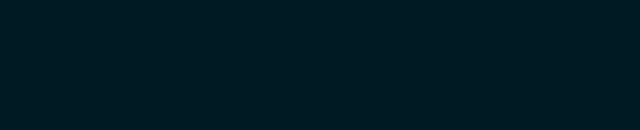
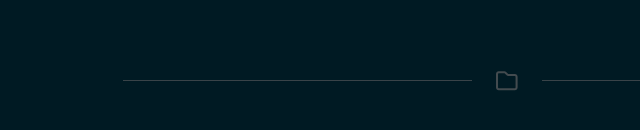
Before and after one commit to ghidra-codes/ak-portfolio, a React (Vite) app: page / in a window 1280 px wide. Shown: the part 2877-3007 px from the top of the page, without its empty margins (133-773 px from the left). Before the commit the page ends 2910 px from the top, so only its background shows below. Built offline with nearby package versions, Linux system fonts and the light colour scheme.

Commit message:
added another featured project and divider

```diff
--- a/src/assets/scss/about/tech-stack/_techStack.scss
+++ b/src/assets/scss/about/tech-stack/_techStack.scss
@@ -33,6 +33,11 @@
 
 		@include respond(tablet) {
 			margin-top: 2rem;
+			gap: 1rem;
+		}
+
+		@include respond(mobile) {
+			gap: 0.75rem;
 		}
 	}
 }
--- a/src/assets/scss/main.scss
+++ b/src/assets/scss/main.scss
@@ -23,6 +23,7 @@
 
 @use "./projects/projects";
 @use "./projects/projectFeature";
+@use "./projects/featureDivider";
 
 @use "./ui/cursorInfoBox";
 @use "./ui/tintedImage";
--- /dev/null
+++ b/src/assets/scss/projects/_featureDivider.scss
@@ -0,0 +1,49 @@
+@use "../abstracts/index" as *;
+
+.project-feature-divider-container {
+	width: 60%;
+	margin: 4rem auto;
+
+	display: grid;
+	grid-template-columns: 1fr auto 1fr;
+	align-items: center;
+	gap: 1.5rem;
+
+	@include respond(tablet) {
+		width: 70%;
+		margin: 2rem auto;
+		gap: 1rem;
+	}
+
+	@include respond(mobile) {
+		width: 90%;
+		gap: 0.75rem;
+	}
+}
+
+.feature-divider-line {
+	display: block;
+	height: 1px;
+	background: $mid-jet;
+	opacity: 0.6;
+	transform-origin: center;
+}
+
+.feature-divider-line.left {
+	transform-origin: right center;
+}
+
+.feature-divider-line.right {
+	transform-origin: left center;
+}
+
+.feature-divider-icon {
+	font-size: 1.35rem;
+	color: $mid-jet;
+	opacity: 0.7;
+	justify-self: center;
+
+	@include respond(mobile) {
+		font-size: 1.25rem;
+	}
+}
--- a/src/assets/scss/projects/_projectFeature.scss
+++ b/src/assets/scss/projects/_projectFeature.scss
@@ -48,6 +48,10 @@
 			&:hover::after {
 				opacity: 1;
 			}
+		}
+
+		.project-icon[data-tooltip="PHP"] svg {
+			transform: scale(1.15);
 		}
 	}
 
@@ -176,7 +180,7 @@
 			width: fit-content;
 			@include flex-center;
 			flex-direction: column;
-			gap: 0.5rem;
+			gap: 1.2rem;
 		}
 
 		.top {
@@ -191,7 +195,7 @@
 
 			.project-icons {
 				align-self: flex-start;
-				padding-left: 0.5rem;
+				padding-left: 1rem;
 			}
 
 			h3 {
--- a/src/components/about/tech-stack/TechStack.tsx
+++ b/src/components/about/tech-stack/TechStack.tsx
@@ -14,6 +14,12 @@
 	const [hoveredCategory, setHoveredCategory] = useState<string | null>(null);
 	const [hoveredInfo, setHoveredInfo] = useState<string | null>(null);
 	const [cursorPos, setCursorPos] = useState({ x: 0, y: 0 });
+
+	const headerRef = useRef(null);
+	const headerInView = useInView(headerRef, {
+		once: true,
+		margin: "-80px",
+	});
 
 	const sliderRef = useRef(null);
 	const isInView = useInView(sliderRef, { once: true, margin: "-50px" });
@@ -35,12 +41,11 @@
 	return (
 		<>
 			<RevealAnimation setFullWidth>
-				<div className="tech-stack-header-container">
+				<div ref={headerRef} className="tech-stack-header-container">
 					<motion.div
 						className="tech-stack-header-line"
 						initial={{ scaleX: 0 }}
-						whileInView={{ scaleX: 1 }}
-						viewport={{ once: true, margin: "-80px" }}
+						animate={headerInView ? { scaleX: 1 } : {}}
 						transition={{ duration: 0.3, ease: EASE_OUT_SLOW, delay: 0.4 }}
 					/>
 
@@ -49,8 +54,7 @@
 					<motion.div
 						className="tech-stack-header-line"
 						initial={{ scaleX: 0 }}
-						whileInView={{ scaleX: 1 }}
-						viewport={{ once: true, margin: "-80px" }}
+						animate={headerInView ? { scaleX: 1 } : {}}
 						transition={{ duration: 0.3, ease: EASE_OUT_SLOW, delay: 0.4 }}
 					/>
 				</div>
--- /dev/null
+++ b/src/components/projects/FeatureDivider.tsx
@@ -0,0 +1,32 @@
+import { EASE_OUT_SLOW } from "@/constants/animations";
+import { motion } from "motion/react";
+import { FaRegFolder } from "react-icons/fa6";
+import RevealAnimation from "../ui/RevealAnimation";
+
+const FeatureDivider = () => {
+	return (
+		<RevealAnimation setFullWidth>
+			<div className="project-feature-divider-container">
+				<motion.div
+					className="feature-divider-line left"
+					initial={{ scaleX: 0 }}
+					whileInView={{ scaleX: 1 }}
+					viewport={{ once: true, margin: "-80px" }}
+					transition={{ duration: 0.4, ease: EASE_OUT_SLOW, delay: 0.3 }}
+				/>
+
+				<FaRegFolder className="feature-divider-icon" />
+
+				<motion.div
+					className="feature-divider-line right"
+					initial={{ scaleX: 0 }}
+					whileInView={{ scaleX: 1 }}
+					viewport={{ once: true, margin: "-80px" }}
+					transition={{ duration: 0.4, ease: EASE_OUT_SLOW, delay: 0.3 }}
+				/>
+			</div>
+		</RevealAnimation>
+	);
+};
+
+export default FeatureDivider;
--- a/src/components/projects/Projects.tsx
+++ b/src/components/projects/Projects.tsx
@@ -1,8 +1,10 @@
+import filmFlare from "@/assets/images/filmflare-screenshot.png";
+import matdagboken from "@/assets/images/matdagboken-screenshot.jpg";
+import { projectIconsMap } from "@/constants/projectIcons";
 import SectionHeader from "../layout/SectionHeader";
 import RevealAnimation from "../ui/RevealAnimation";
 import ProjectFeature from "./project-feature/ProjectFeature";
-import filmFlare from "@/assets/images/filmflare-screenshot.png";
-import { projectIconsMap } from "@/constants/projectIcons";
+import FeatureDivider from "./FeatureDivider";
 
 export default function Projects() {
 	return (
@@ -11,6 +13,7 @@
 				<SectionHeader title="Projects" />
 				<h3 className="subheading">Some Things I've Made.</h3>
 			</RevealAnimation>
+
 			<ProjectFeature
 				imageProps={{
 					src: filmFlare,
@@ -31,6 +34,41 @@
 				}
 				projectIcons={["typescript", "react", "reactQuery"].map((key) => {
 					const { icon: Icon, label } = projectIconsMap[key];
+
+					return (
+						<span key={key} className="project-icon" data-tooltip={label}>
+							<Icon />
+						</span>
+					);
+				})}
+			/>
+
+			<FeatureDivider />
+
+			<ProjectFeature
+				imageProps={{
+					src: matdagboken,
+					alt: "Screenshot from matdagboken site",
+					imageClass: "project-image",
+					wrapperClass: "project-image-wrapper",
+				}}
+				heading={<h3>Matdagboken</h3>}
+				description={
+					<p>
+						Matdagboken is a large-scale meal tracking platform that I worked on during
+						my internship at OAWA, where I was responsible for redesigning and
+						rebuilding the entire Matdagboken section from scratch. Following a Figma
+						design, the goal was to make the experience more app-like, inspired by tools
+						such as Lifesum. My work included implementing complex search flows, macro
+						scaling logic, micro-animations, and modal-based interactions, as well as
+						setting up backend routes, controllers, migrations, and models in Laravel.
+						The project is still ongoing, but the features I’ve delivered are already
+						live and in active use.
+					</p>
+				}
+				projectIcons={["javascript", "react", "php", "laravel"].map((key) => {
+					const { icon: Icon, label } = projectIconsMap[key];
+
 					return (
 						<span key={key} className="project-icon" data-tooltip={label}>
 							<Icon />
--- a/src/constants/projectIcons.ts
+++ b/src/constants/projectIcons.ts
@@ -1,8 +1,18 @@
 import type { IconType } from "react-icons";
-import { SiReact, SiReactquery, SiTypescript } from "react-icons/si";
+import {
+	SiReact,
+	SiReactquery,
+	SiTypescript,
+	SiJavascript,
+	SiPhp,
+	SiLaravel,
+} from "react-icons/si";
 
 export const projectIconsMap: Record<string, { icon: IconType; label: string }> = {
 	typescript: { icon: SiTypescript, label: "TypeScript" },
 	react: { icon: SiReact, label: "React" },
 	reactQuery: { icon: SiReactquery, label: "React Query" },
+	javascript: { icon: SiJavascript, label: "JavaScript" },
+	php: { icon: SiPhp, label: "PHP" },
+	laravel: { icon: SiLaravel, label: "Laravel" },
 };
--- a/src/context/AnimationContextProvider.tsx
+++ b/src/context/AnimationContextProvider.tsx
@@ -10,7 +10,9 @@
 	const [animateSides, setAnimateSides] = useState(false);
 
 	return (
-		<AnimationContext.Provider value={{ animateHeader, setAnimateHeader, animateSides, setAnimateSides }}>
+		<AnimationContext.Provider
+			value={{ animateHeader, setAnimateHeader, animateSides, setAnimateSides }}
+		>
 			{children}
 		</AnimationContext.Provider>
 	);
```
Also changed, not shown: src/components/layout/Header.tsx (+8 -4 lines), src/assets/images/matdagboken-screenshot.jpg (added), src/assets/images/matdagboken-screenshot.png (added).
